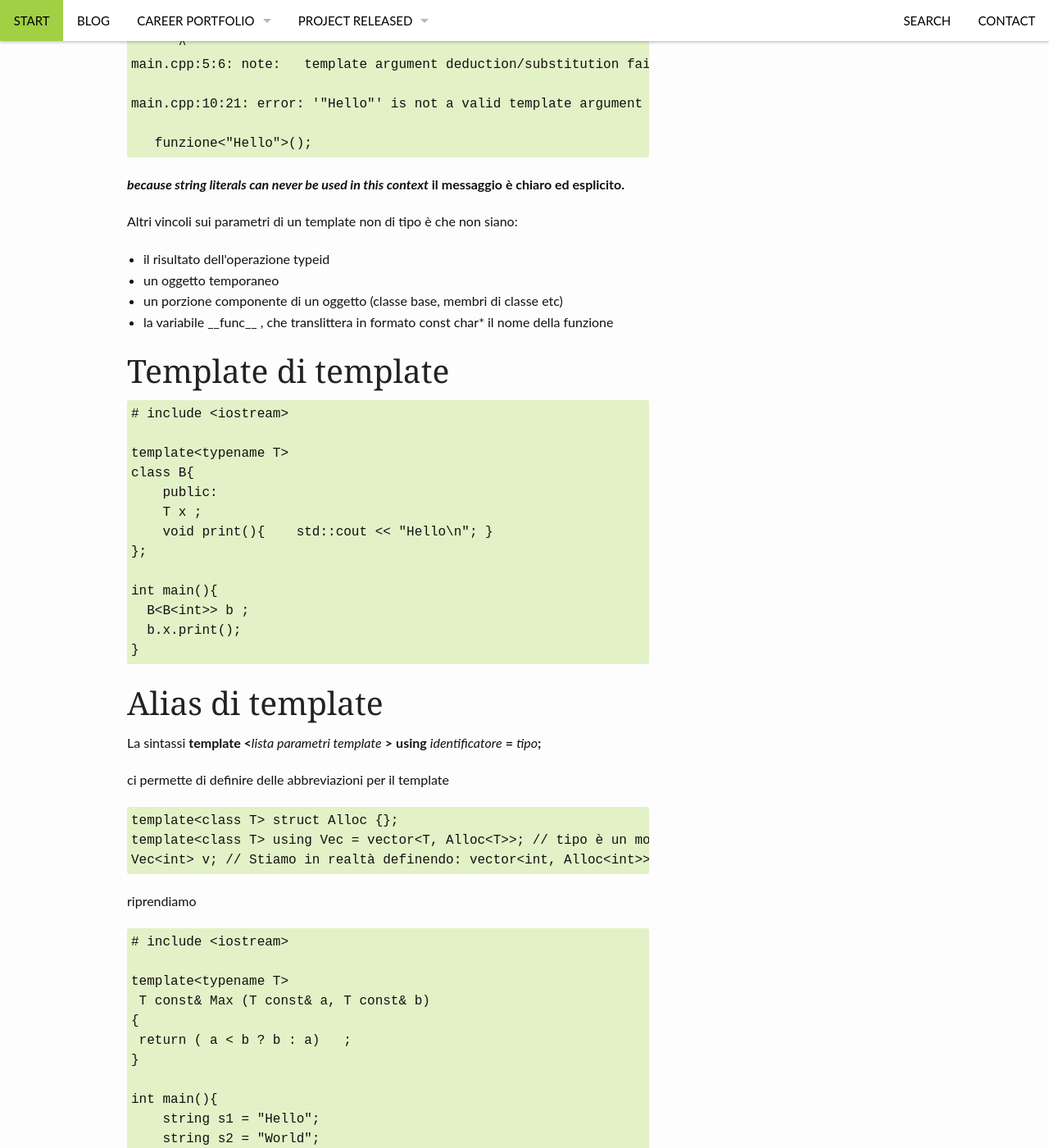
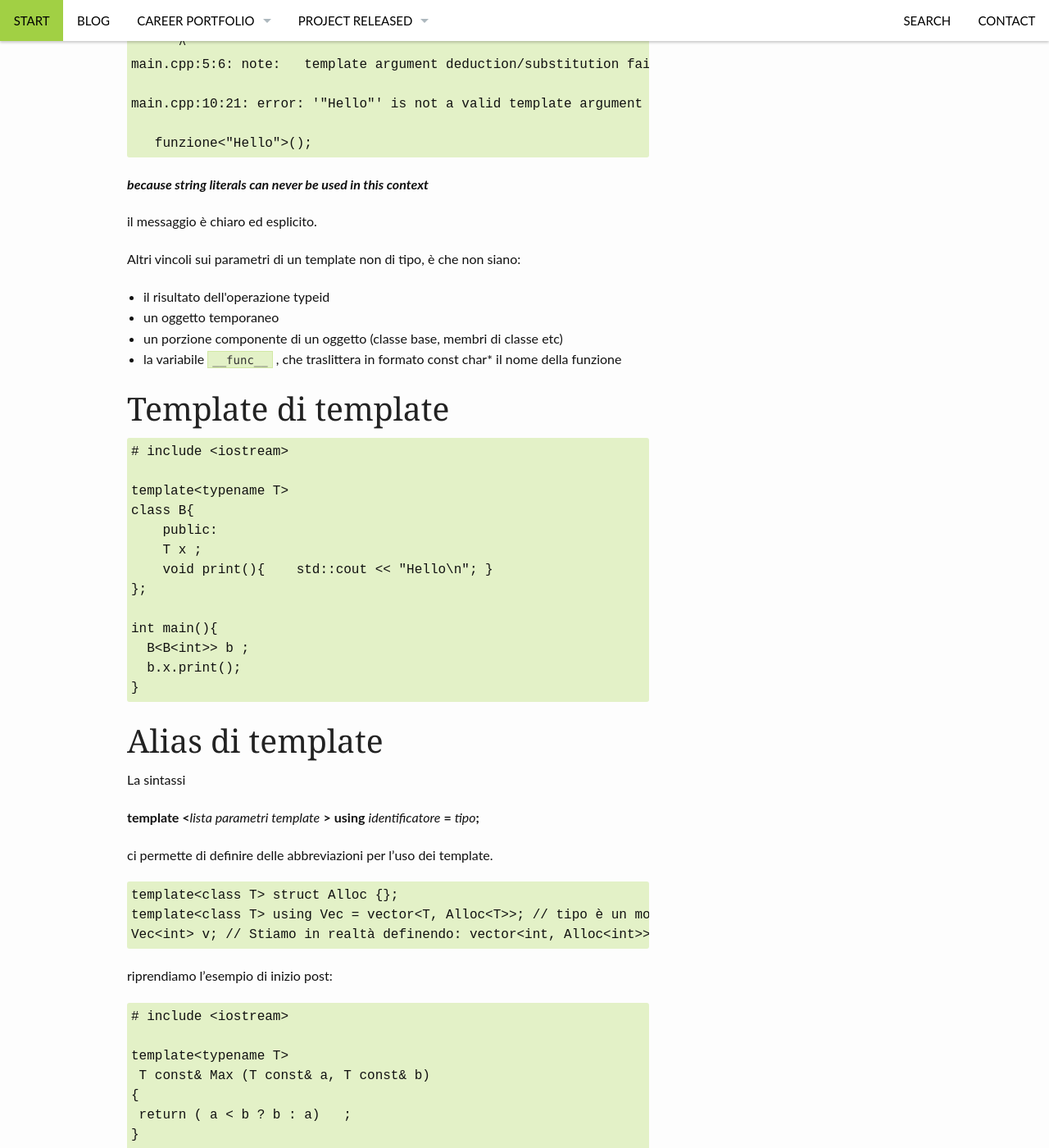
Before and after one commit to nicolarossi/nicolarossi.github.io, a Jekyll site: the page built from _posts/blog/2015-10-15-Elementare Watson.md, in a window 1280 px wide and 1400 px high, scrolled down 5016 px. Shown: the whole window at 82% size. Built offline with Jekyll 4.4.1, drawn with Linux system fonts in a browser that asks for light colours; some of the changed text lies outside the part shown.

Commit message:
Correzione

```diff
--- a/_posts/blog/2015-10-15-Elementare Watson.md
+++ b/_posts/blog/2015-10-15-Elementare Watson.md
@@ -242,15 +242,16 @@ main.cpp:10:21: error: '"Hello"' is not a valid template argument for type 'cons
    funzione<"Hello">();
 </pre>
 
-<b><em>because string literals can never be used in this context</em><b>
+<b><em>because string literals can never be used in this context</em></b>
+
 il messaggio è chiaro ed esplicito.
 
-Altri vincoli sui parametri di un template non di tipo è che non siano:
+Altri vincoli sui parametri di un template non di tipo, è che non siano:
 <ul>
 <li> il risultato dell'operazione typeid</li>
 <li> un oggetto temporaneo</li>
 <li> un porzione componente di un oggetto (classe base, membri di classe etc) </li>
-<li> la variabile __func__ , che translittera in formato const char* il nome della funzione</li>
+<li> la variabile <code>__func__</code> , che traslittera in formato const char* il nome della funzione</li>
 </ul>
 
 # Template di template
@@ -274,11 +275,12 @@ int main(){
 # Alias di template
 
 La sintassi
+
 <b>template &lt;</b><em>lista parametri template</em>
 <b>></b>
-<b>using</b> <em>identificatore</em> <b>=</b>  <em>tipo</em><b>;</b>
+<b>using</b> <em>identificatore</em> <b> = </b>  <em>tipo</em><b>;</b>
 
-ci permette di definire delle abbreviazioni per il template
+ci permette di definire delle abbreviazioni per l'uso dei template.
 
 <pre>
 template&lt;class T> struct Alloc {};
@@ -286,7 +288,7 @@ template&lt;class T> using Vec = vector&lt;T, Alloc&lt;T>>; // tipo è un modo a
 Vec&lt;int> v; // Stiamo in realtà definendo: vector&lt;int, Alloc&lt;int>> v
 </pre>
 
-riprendiamo
+riprendiamo l'esempio di inizio post:
 
 <pre>
 #include &lt;iostream>
@@ -316,6 +318,10 @@ std::__cxx11::basic_string&lt;char, std::char_traits&lt;char>, std::allocator&lt
 )
 </pre>
 
+ossia <b>string</b> è un template di template.
+
+----
+
 [1]: https://it.wikipedia.org/wiki/Pragmatica
 [2]: http://en.cppreference.com/w/cpp/language/parameter_pack
 
```
Also changed, not shown: other parts of _posts/blog/2015-10-15-Elementare Watson.md (+2 -2 lines).
